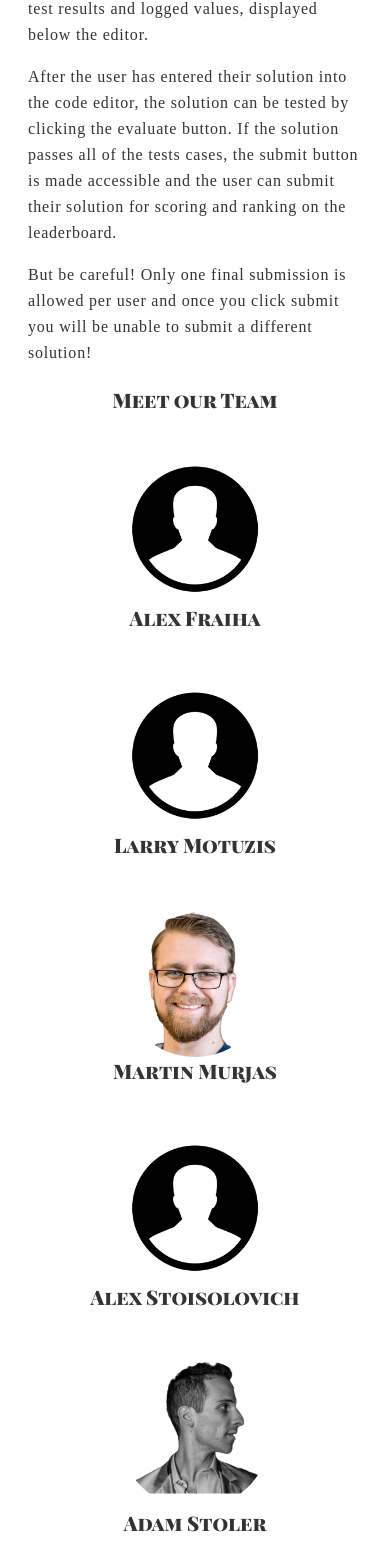
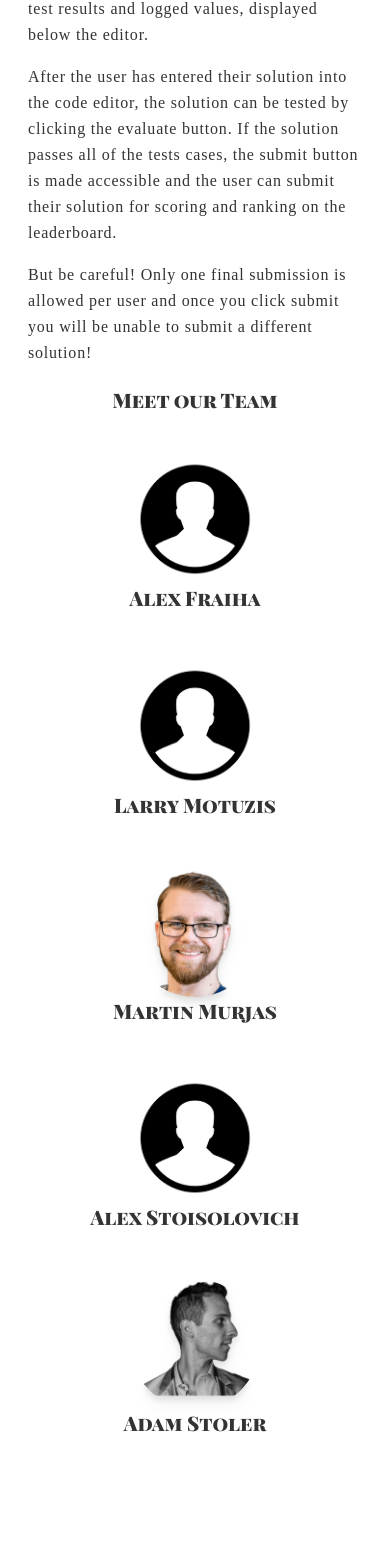
Before and after one commit to FSA-Grads-Project/competition-site, a React (Create React App) app: page /about in a window 390 px wide. Shown: the part 1027-2595 px from the top of the page. After the commit the page ends 2539 px from the top, so only its background shows below. Built offline with nearby package versions, Linux system fonts and the light colour scheme; no server answers; a web font is replaced by a local one.

Commit message:
2 row Bios desktop complete with hover. Think I want to change to one row with text below on hover.

```diff
--- a/client/Components/About.js
+++ b/client/Components/About.js
@@ -1,4 +1,4 @@
-import React from 'react';
+import React, { useState } from 'react';
 
 import {
   MainFlexContainer,
@@ -43,6 +43,16 @@ const AboutText = () => {
 };
 
 const About = () => {
+  // const [isHovered, setIsHovered] = useState(false);
+
+  // const handleMouseEnter = () => {
+  //   setIsHovered(true);
+  // };
+
+  // const handleMouseLeave = () => {
+  //   setIsHovered(false);
+  // };
+
   return (
     <>
       <MainFlexContainer id='About-text'>
@@ -77,51 +87,51 @@ const About = () => {
 
         <div
           id='bio-flex-container'
-          className='flex flex-wrap justify-evenly gap-x-[8.75rem]'
+          className='flex flex-wrap justify-evenly gap-x-16'
         >
-          <BioContainer id='Fraiha'>
+          <BioContainer id='Fraiha' className='relative group'>
             <img
               src='/bioPics/GenProfilePic.png'
               alt='image of Adam Stoler'
-              width={150}
-              className='mx-auto rounded-full'
+              width={130}
+              className='mx-auto rounded-full group-hover:opacity-30'
             />
             <H4BioHeader>Alex Fraiha</H4BioHeader>
-            {/* <BioText>
+            <BioText>
               Aliquip Lorem ullamco nisi consectetur laborum commodo nulla do.
               Tempor voluptate mollit minim elit commodo non nulla minim id quis
               eu. Incididunt quis Lorem excepteur pariatur. Aliquip Lorem
               ullamco nisi consectetur laborum commodo nulla do. Tempor
               voluptate mollit minim elit commodo non nulla minim id quis eu.
               Incididunt quis Lorem excepteur pariatur.
-            </BioText> */}
+            </BioText>
           </BioContainer>
-          <BioContainer id='Motuzis'>
+          <BioContainer id='Motuzis' className='relative group'>
             <img
               src='/bioPics/GenProfilePic.png'
-              alt='image of Adam Stoler'
-              width={150}
-              className='mx-auto rounded-full'
+              alt='image of Larry Motuzis'
+              width={130}
+              className='mx-auto rounded-full group-hover:opacity-30'
             />
             <H4BioHeader>Larry Motuzis</H4BioHeader>
-            {/* <BioText>
+            <BioText>
               Aliquip Lorem ullamco nisi consectetur laborum commodo nulla do.
               Tempor voluptate mollit minim elit commodo non nulla minim id quis
               eu. Incididunt quis Lorem excepteur pariatur. Aliquip Lorem
               ullamco nisi consectetur laborum commodo nulla do. Tempor
               voluptate mollit minim elit commodo non nulla minim id quis eu.
               Incididunt quis Lorem excepteur pariatur.
-            </BioText> */}
+            </BioText>
           </BioContainer>
           <BioContainer id='Murjas'>
             <img
               src='/bioPics/Murjas-nobg.png'
               alt='image of Martin Murjas'
-              width={150}
-              className='mx-auto rounded-full'
+              width={130}
+              className='mx-auto drop-shadow-lg rounded-full group-hover:opacity-30'
             />
             <H4BioHeader>Martin Murjas</H4BioHeader>
-            {/* <BioText>
+            <BioText>
               As a natural problem-solver and lifelong learner, Martin has
               always been drawn to engineering, from machines to software. His
               curiosity and eagerness to make a difference drives him to
@@ -129,42 +139,42 @@ const About = () => {
               Stack Software Developer at Bloomingdale's, he brings a critical
               eye and a love of building useful solutions to every project,
               enhancing user experiences and improving processes.
-            </BioText> */}
+            </BioText>
           </BioContainer>
           <BioContainer id='Stoisolovich'>
             <img
               src='/bioPics/GenProfilePic.png'
-              alt='image of Adam Stoler'
-              width={150}
-              className='mx-auto rounded-full'
+              alt='image of Alex Stoisolovich'
+              width={130}
+              className='mx-auto rounded-full group-hover:opacity-30'
             />
             <H4BioHeader>Alex Stoisolovich</H4BioHeader>
-            {/* <BioText>
+            <BioText>
               Aliquip Lorem ullamco nisi consectetur laborum commodo nulla do.
               Tempor voluptate mollit minim elit commodo non nulla minim id quis
               eu. Incididunt quis Lorem excepteur pariatur. Aliquip Lorem
               ullamco nisi consectetur laborum commodo nulla do. Tempor
               voluptate mollit minim elit commodo non nulla minim id quis eu.
               Incididunt quis Lorem excepteur pariatur.
-            </BioText> */}
+            </BioText>
           </BioContainer>
           <BioContainer id='Stoler'>
             <img
               src='/bioPics/Stoler-nobg.png'
               alt='image of Adam Stoler'
-              width={150}
-              className='mx-auto rounded-full'
+              width={130}
+              className='mx-auto drop-shadow-lg rounded-full group-hover:opacity-30'
             />
             <H4BioHeader>Adam Stoler</H4BioHeader>
-            {/* <BioText>
-              After years of travel to almost 60 different countries and 46 U.S.
+            <BioText>
+              After traveling to almost 60 different countries and 46 U.S.
               states (and counting) as a guitarist to Grammy & Tony
               award-winning acts, Adam now applies his creative talents as a
               Full Stack Engineer. One thing he loves about software engineering
               is the collaborative environment, both learning from more senior
               developers, and sharing his knowledge while holding the door open
               for those behind him.
-            </BioText> */}
+            </BioText>
           </BioContainer>
         </div>
       </section>
--- a/client/StyledComponents/AboutStyles.tw.js
+++ b/client/StyledComponents/AboutStyles.tw.js
@@ -32,7 +32,7 @@ export const H4BioHeader = tw.h4`
   text-xl
   text-center
   font-playfair-sc
-
+  group-hover:opacity-30
 `;
 
 export const Paragraph = tw.p`
@@ -49,17 +49,32 @@ export const BioContainer = tw.article`
   flex
   flex-col
   md:w-2/5
-  lg:w-5/12
-  xl:w-1/4
+
+  lg:w-auto
   mb-12
-  cursor-pointer
-  hover:scale-105
-  duration-200
+  cursor-default
+
+  relative
+  group
 `;
 
 export const BioText = tw.p`
   font-cormorant
-  my-2
   tracking-wide
   leading-snug
+  text-center
+
+  absolute
+  bottom-[-75px]
+  m-auto
+  py-11
+  px-10
+  text-[#ffffff]
+  duration-500
+  rounded-full
+  bg-[#000000]
+  opacity-0
+  group-hover:opacity-100
+  bg-opacity-75
+  z-20
 `;
```
